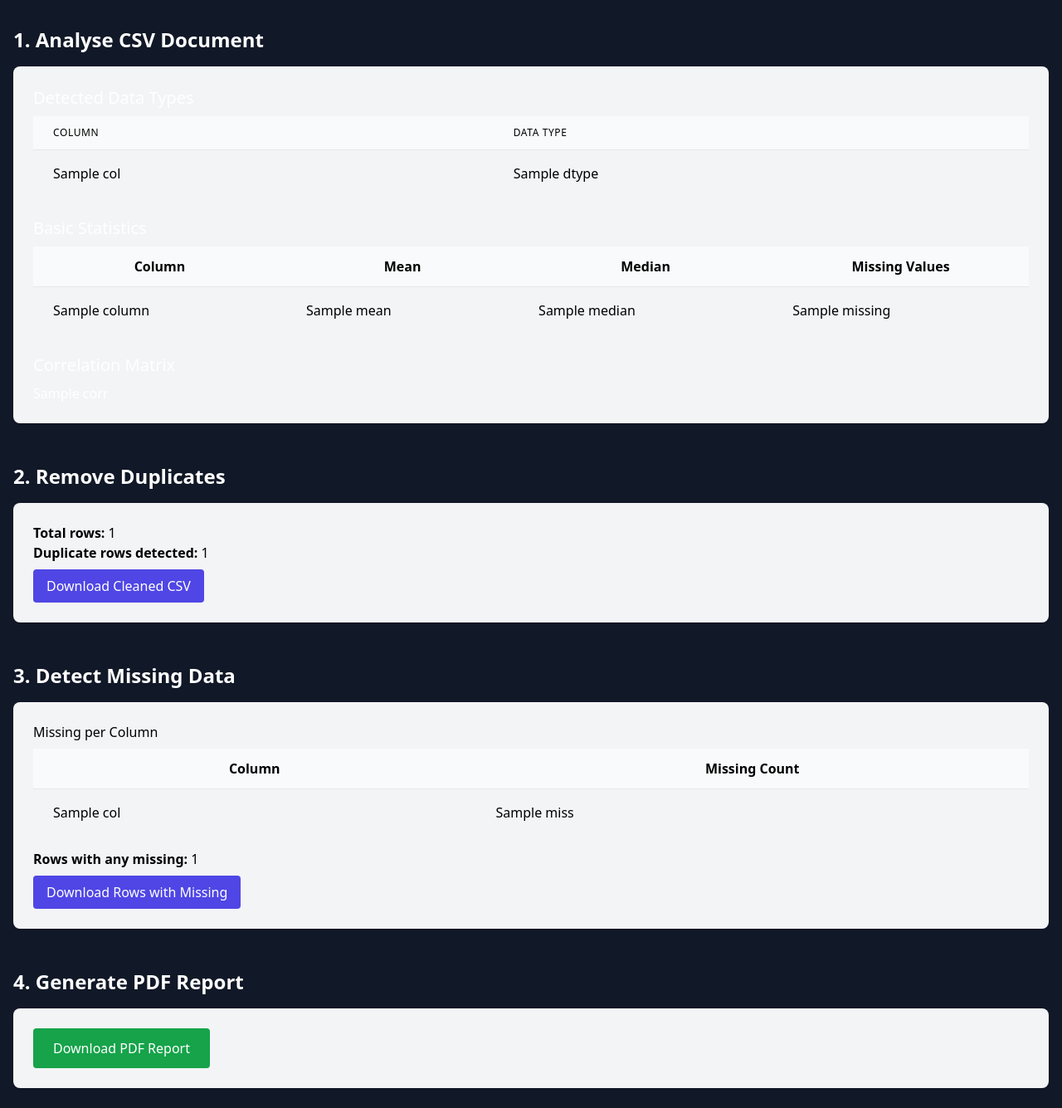
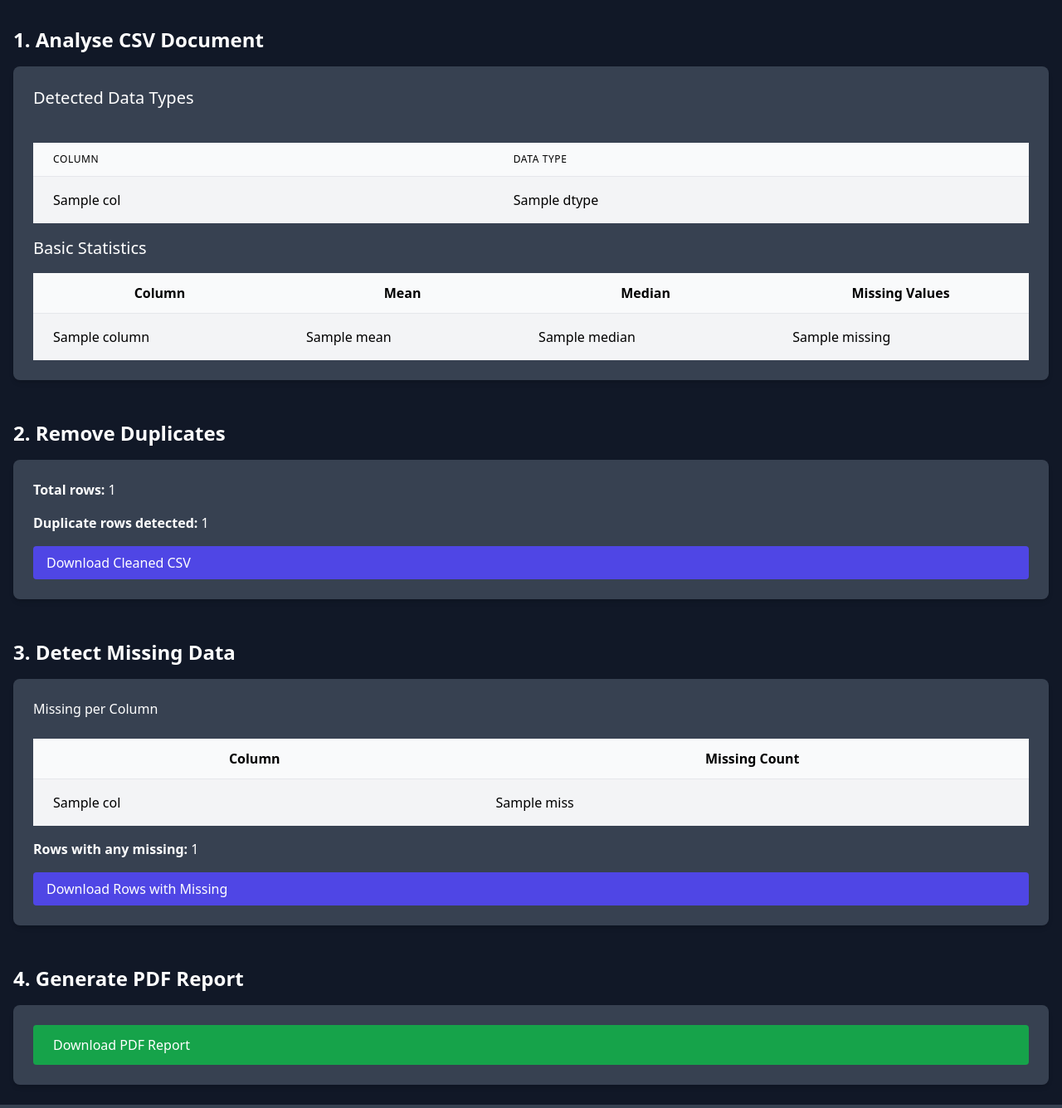
Before and after one commit to SalihK61/eindwerk, a Flask app: template FileAnalyzer/templates/analysis.html in a window 1280 px wide. Shown: the part 72-1407 px from the top of the page at 83% size. Run offline with Flask 3, Linux system fonts and the light colour scheme; tables that the repository leaves empty hold one stand-in row (values such as "Sample post"); the template is opened without the code that fills it: values that come from a table or form of the project are taken from there, most other values are stand-ins (such as "Sample title", 1, 10 or a date in 2020); some libraries are stand-ins or nearby versions.

Commit message:
design tabellen aangepast voor leesbaarheid en correlation matrix verwijdert

```diff
--- a/FileAnalyzer/templates/analysis.html
+++ b/FileAnalyzer/templates/analysis.html
@@ -2,13 +2,14 @@
 {% block title %}Analysis - {{ filename }}{% endblock %}
 
 {% block content %}
-<div class="container mx-auto px-4 py-6 space-y-12">
-  <!-- 1. Analyse CSV Document -->
+<div class="container mx-auto px-4 py-6 space-y-12 animate-fadeIn">
+  <!-- 1. Analyse CSV Documents -->
   <section>
     <h2 class="text-2xl font-semibold mb-4">1. Analyse CSV Document</h2>
-    <div class="overflow-x-auto bg-gray-100 shadow rounded-lg p-6">
+    <div class="overflow-x-auto bg-gray-700 hover:bg-gray-600 text-white rounded-lg p-6 transition-shadow shadow-md hover:shadow-lg flex flex-col space-y-4">
       <h3 class="text-xl font-medium mb-2">Detected Data Types</h3>
       <table class="min-w-full divide-y divide-gray-200 text-black mb-6">
+        <table class="min-w-full divide-y divide-gray-200 text-black mb-6">
         <thead class="bg-gray-50">
           <tr>
             <th class="px-6 py-3 text-left text-xs font-medium uppercase tracking-wider">Column</th>
@@ -45,15 +46,13 @@
           {% endfor %}
         </tbody>
       </table>
-      <h3 class="text-xl font-medium mb-2">Correlation Matrix</h3>
-      <div class="overflow-x-auto">{{ corr | safe }}</div>
     </div>
   </section>
 
   <!-- 2. Remove Duplicates -->
   <section>
     <h2 class="text-2xl font-semibold mb-4">2. Remove Duplicates</h2>
-    <div class="bg-gray-100 shadow rounded-lg p-6 text-black">
+    <div class="bg-gray-700 hover:bg-gray-600 text-white rounded-lg p-6 transition-shadow shadow-md hover:shadow-lg flex flex-col space-y-4 text-black">
       <p><strong>Total rows:</strong> {{ total_rows }}</p>
       <p><strong>Duplicate rows detected:</strong> {{ dup_count }}</p>
       <a href="{{ url_for('main.download_file', filename=cleaned_filename) }}"
@@ -64,7 +63,7 @@
   <!-- 3. Detect Missing Data -->
   <section>
     <h2 class="text-2xl font-semibold mb-4">3. Detect Missing Data</h2>
-    <div class="bg-gray-100 shadow rounded-lg p-6 text-black">
+    <div class="bg-gray-700 hover:bg-gray-600 text-white rounded-lg p-6 transition-shadow shadow-md hover:shadow-lg flex flex-col space-y-4 text-black">
       <h3 class="font-medium mb-2">Missing per Column</h3>
       <table class="min-w-full divide-y divide-gray-200 text-black mb-4">
         <thead class="bg-gray-50">
@@ -82,10 +81,10 @@
     </div>
   </section>
 
-  <!-- 4. Generate PDF Report -->
+  <!-- 4. Generate PDF Reports -->
   <section>
     <h2 class="text-2xl font-semibold mb-4">4. Generate PDF Report</h2>
-    <div class="bg-gray-100 shadow rounded-lg p-6 text-black">
+    <div class="bg-gray-700 hover:bg-gray-600 text-white rounded-lg p-6 transition-shadow shadow-md hover:shadow-lg flex flex-col space-y-4 text-black">
       <a href="{{ url_for('main.generate_pdf', csv_id=csv_file.id) }}"
          class="inline-block px-6 py-3 bg-green-600 text-white rounded">Download PDF Report</a>
     </div>
```
